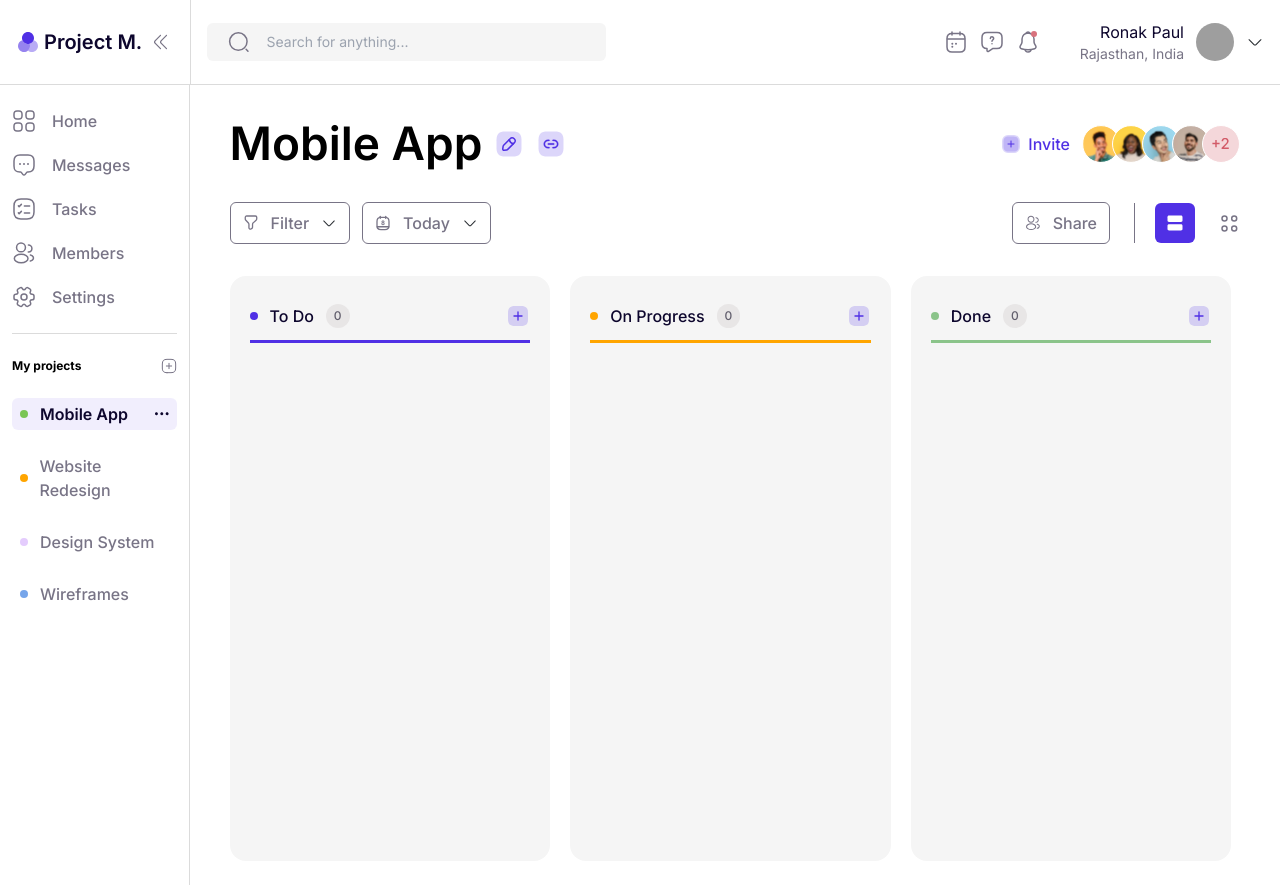
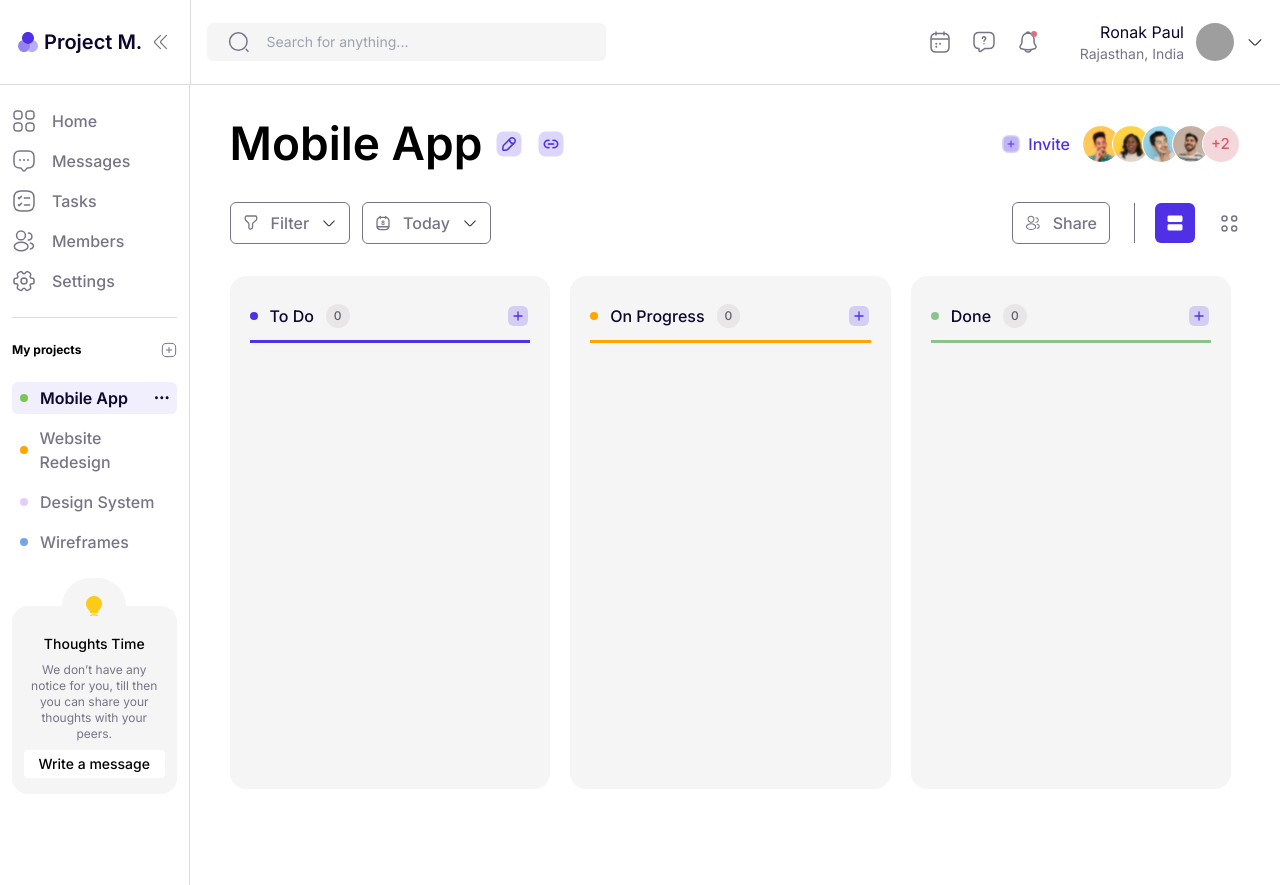
Before and after one commit to ronak-pal1/Advance-Todo, a React (Vite) app: page / in a window 1280 px wide. Built offline with nearby package versions, Linux system fonts and the light colour scheme; grey boxes are pictures that could not be loaded.

Commit message:
Some minor fixes and addition

```diff
--- a/src/SVGIcons.jsx
+++ b/src/SVGIcons.jsx
@@ -805,3 +805,24 @@ export const TickIcon = () => {
     </svg>
   );
 };
+
+export const LightIcon = () => {
+  return (
+    <svg
+      width="24"
+      height="24"
+      viewBox="0 0 24 24"
+      fill="none"
+      xmlns="http://www.w3.org/2000/svg"
+    >
+      <path
+        d="M19.21 6.36C18.17 4.26 16.16 2.71 13.83 2.2C11.39 1.66 8.88997 2.24 6.97997 3.78C5.05997 5.31 3.96997 7.6 3.96997 10.05C3.96997 12.64 5.51997 15.35 7.85997 16.92V17.75C7.84997 18.03 7.83997 18.46 8.17997 18.81C8.52997 19.17 9.04997 19.21 9.45997 19.21H14.59C15.13 19.21 15.54 19.06 15.82 18.78C16.2 18.39 16.19 17.89 16.18 17.62V16.92C19.28 14.83 21.23 10.42 19.21 6.36Z"
+        fill="#FBCB18"
+      />
+      <path
+        d="M15.26 22C15.2 22 15.13 21.99 15.07 21.97C13.06 21.4 10.95 21.4 8.93997 21.97C8.56997 22.07 8.17997 21.86 8.07997 21.49C7.96997 21.12 8.18997 20.73 8.55997 20.63C10.82 19.99 13.2 19.99 15.46 20.63C15.83 20.74 16.05 21.12 15.94 21.49C15.84 21.8 15.56 22 15.26 22Z"
+        fill="#FBCB18"
+      />
+    </svg>
+  );
+};
--- a/src/components/Header.jsx
+++ b/src/components/Header.jsx
@@ -39,7 +39,7 @@ const Header = () => {
 
         <div className="flex items-center">
           {/* Left part */}
-          <div className="flex items-center space-x-3">
+          <div className="flex items-center space-x-5">
             <CalenderIcon />
             <NotificationIcon />
             <BellIcon />
--- a/src/components/MainDash.jsx
+++ b/src/components/MainDash.jsx
@@ -104,7 +104,7 @@ const MainDash = () => {
           />
         </div>
       </div>
-      <div className="flex flex-[0.860] flex-col px-10 py-6 w-full h-full overflow-y-scroll">
+      <div className="flex flex-[0.860] flex-col px-10 py-6 w-full h-full overflow-y-scroll pb-24">
         {/* Top project info part */}
         <div className="flex flex-col">
           <div className="flex items-center justify-between">
--- a/src/components/Sidebar.jsx
+++ b/src/components/Sidebar.jsx
@@ -1,6 +1,7 @@
 import {
   AddIcon1,
   HomeIcon,
+  LightIcon,
   MembersIcon,
   MessageIcon,
   SettingsIcon,
@@ -49,7 +50,7 @@ const Sidebar = () => {
       <div className="flex flex-1 flex-col">
         {/* Top portion */}
 
-        <div className="flex flex-col items-start space-y-5 py-6  border-b border-[#DBDBDB]">
+        <div className="flex flex-col items-start space-y-4 py-6  border-b border-[#DBDBDB]">
           <SideBarCol Icon={HomeIcon} name={"Home"} />
           <SideBarCol Icon={MessageIcon} name={"Messages"} />
           <SideBarCol Icon={TaskIcon} name={"Tasks"} />
@@ -66,7 +67,7 @@ const Sidebar = () => {
           </div>
 
           {/* projects list */}
-          <div className="flex flex-col items-star py-6 space-y-5">
+          <div className="flex flex-col items-star py-6 space-y-2">
             <ProjectCol
               name={"Mobile App"}
               color={"bg-[#7AC555]"}
@@ -89,6 +90,25 @@ const Sidebar = () => {
             />
           </div>
         </div>
+
+        {/* Thoughts container */}
+        <div className="bg-[#F5F5F5] flex flex-col items-center justify-center rounded-2xl px-3 pb-4">
+          <div className="rounded-full px-5 py-4 bg-[#F5F5F5] -mt-7">
+            <div>
+              <LightIcon />
+            </div>
+          </div>
+
+          <p className="text-sm font-medium">Thoughts Time</p>
+          <p className="text-xs text-[#787486] text-center py-2">
+            We don’t have any notice for you, till then you can share your
+            thoughts with your peers.
+          </p>
+
+          <button className="w-full text-sm font-medium bg-white rounded py-1">
+            Write a message
+          </button>
+        </div>
       </div>
     </div>
   );
```
